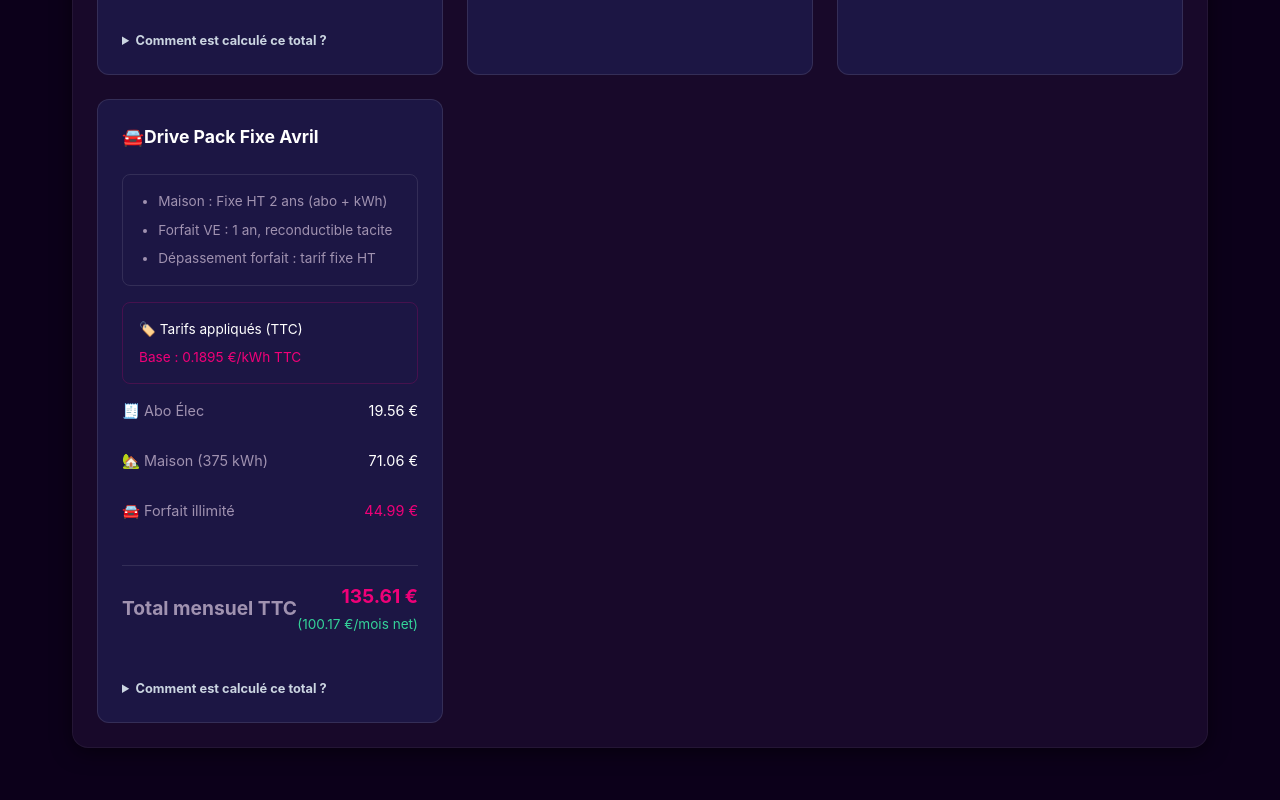
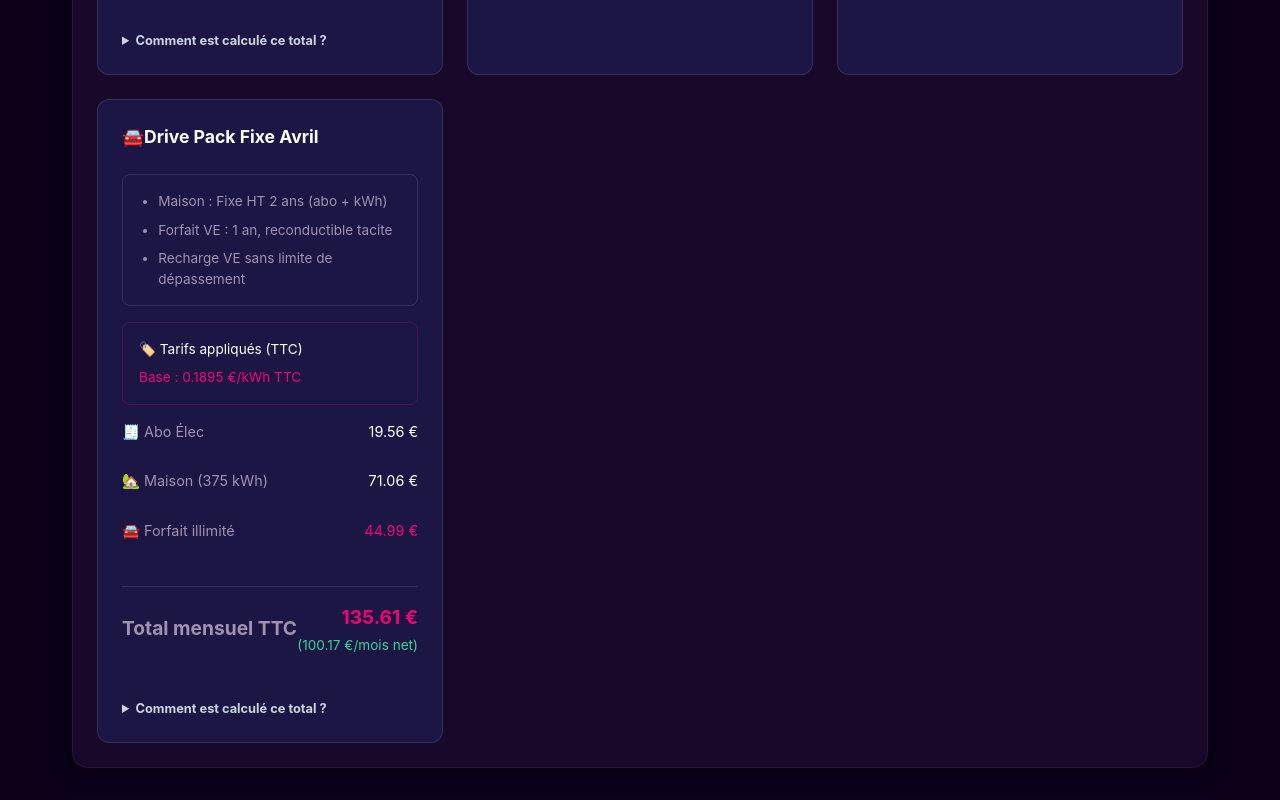
Before and after one commit to almoha73/comparateur-VE, a React (Vite) app: page / in a window 1280 px wide. Shown: the part 3612-4412 px from the top of the page. Built offline with nearby package versions, Linux system fonts and the light colour scheme.

Commit message:
feat: update EV charging overage logic and refund details UI

```diff
--- a/src/App.jsx
+++ b/src/App.jsx
@@ -89,7 +89,7 @@ function App() {
         rates: { base: priceBase, hp: priceHP, hc: priceHC },
         bonus: 0,
         flatRate: 44.99,
-        features: ["Maison : Fixe HT 2 ans (abo + kWh)", "Forfait VE : 1 an, reconductible tacite", "Dépassement forfait : tarif fixe HT"]
+        features: ["Maison : Fixe HT 2 ans (abo + kWh)", "Forfait VE : 1 an, reconductible tacite", "Recharge VE sans limite de dépassement"]
       },
       {
         id: 'octopus-go',
@@ -216,10 +216,10 @@ function App() {
           const annualFlatRate = offer.flatRate * 12;
           if (evCostRaw < annualFlatRate) {
             refundMonthly = (annualFlatRate - evCostRaw) / 12;
-            evCostFinal = annualFlatRate; // Monthly billing remains the flat rate
+            evCostFinal = annualFlatRate;
           } else {
-            overageMonthly = (evCostRaw - annualFlatRate) / 12;
-            evCostFinal = evCostRaw; // Billing includes overage
+            overageMonthly = 0; // Aucun dépassement facturé !
+            evCostFinal = annualFlatRate; // On plafonne au prix du forfait
           }
         }
         if (offer.bonusType === 'intelligent') {
@@ -257,8 +257,8 @@ function App() {
             refundMonthly = (annualFlatRate - evCostRaw) / 12;
             evCostFinal = annualFlatRate;
           } else {
-            overageMonthly = (evCostRaw - annualFlatRate) / 12;
-            evCostFinal = evCostRaw;
+            overageMonthly = 0; // Aucun dépassement facturé !
+            evCostFinal = annualFlatRate; // Plafonné au forfait
           }
         }
         if (offer.bonusType === 'intelligent') {
--- a/src/components/OfferComparison.jsx
+++ b/src/components/OfferComparison.jsx
@@ -158,8 +158,12 @@ function OfferComparison({ offers, selectedOfferId, offerType }) {
                       {bd.monthlyRefund > 0 && (
                         <div style={{ color: '#34d399', marginTop: '0.5rem', padding: '0.5rem', backgroundColor: 'rgba(16, 185, 129, 0.1)', borderRadius: '0.25rem' }}>
                           💡 <strong>Remboursement estimé en fin d'année : {(bd.monthlyRefund * 12).toFixed(2)} €</strong>
-                          <br />
-                          <span style={{ fontSize: '0.75rem' }}>(Ce qui représente une moyenne de {bd.monthlyRefund.toFixed(2)} € / mois économisés sur le forfait)</span>
+                          <div style={{ fontSize: '0.75rem', marginTop: '0.25rem', color: '#10b981' }}>
+                            Détail du calcul annuel :<br/>
+                            Forfait payé ({offer.flatRate.toFixed(2)} € × 12 mois) = {(offer.flatRate * 12).toFixed(2)} €<br/>
+                            - Consommation réelle ({bd.monthlyEvKwh.toFixed(0)} kWh/mois × 12) = {(bd.monthlyEvCostRaw * 12).toFixed(2)} €<br/>
+                            <strong>= {(bd.monthlyRefund * 12).toFixed(2)} € remboursés</strong>
+                          </div>
                         </div>
                       )}
                     </>
```
